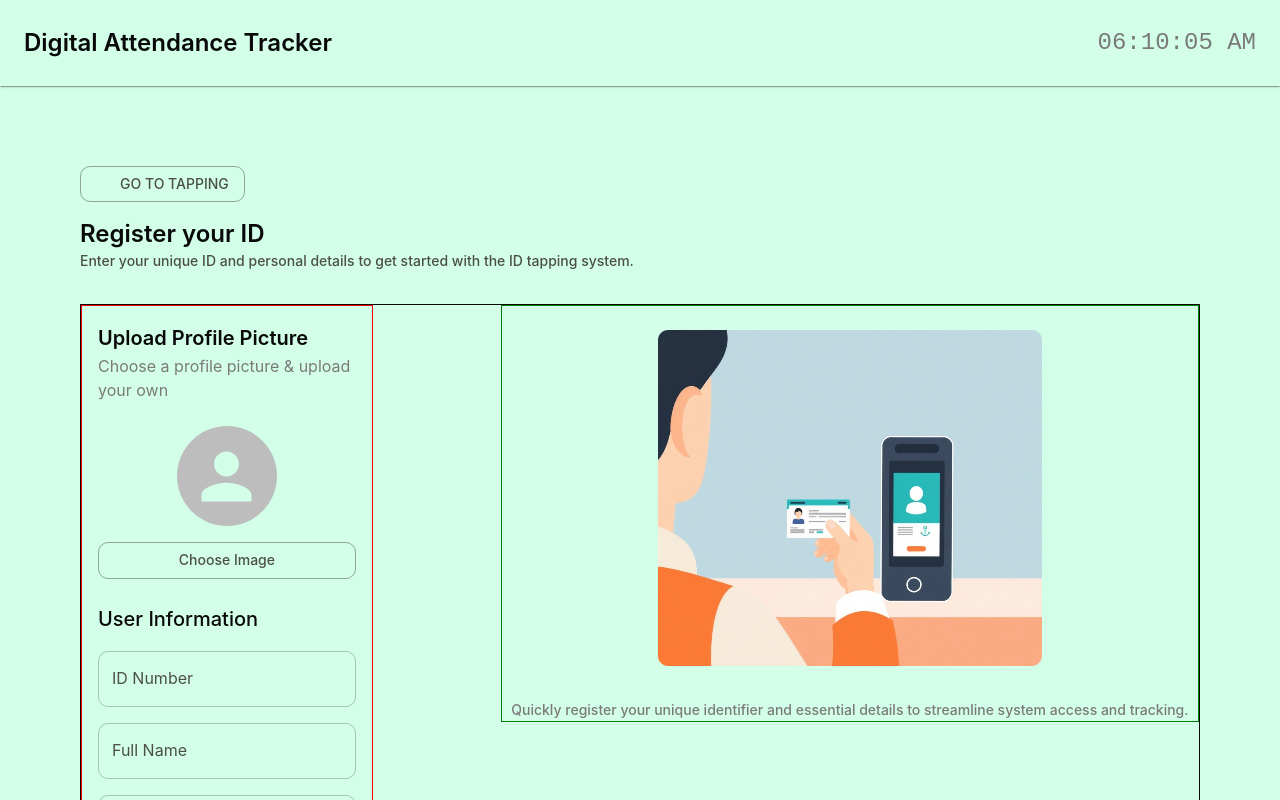
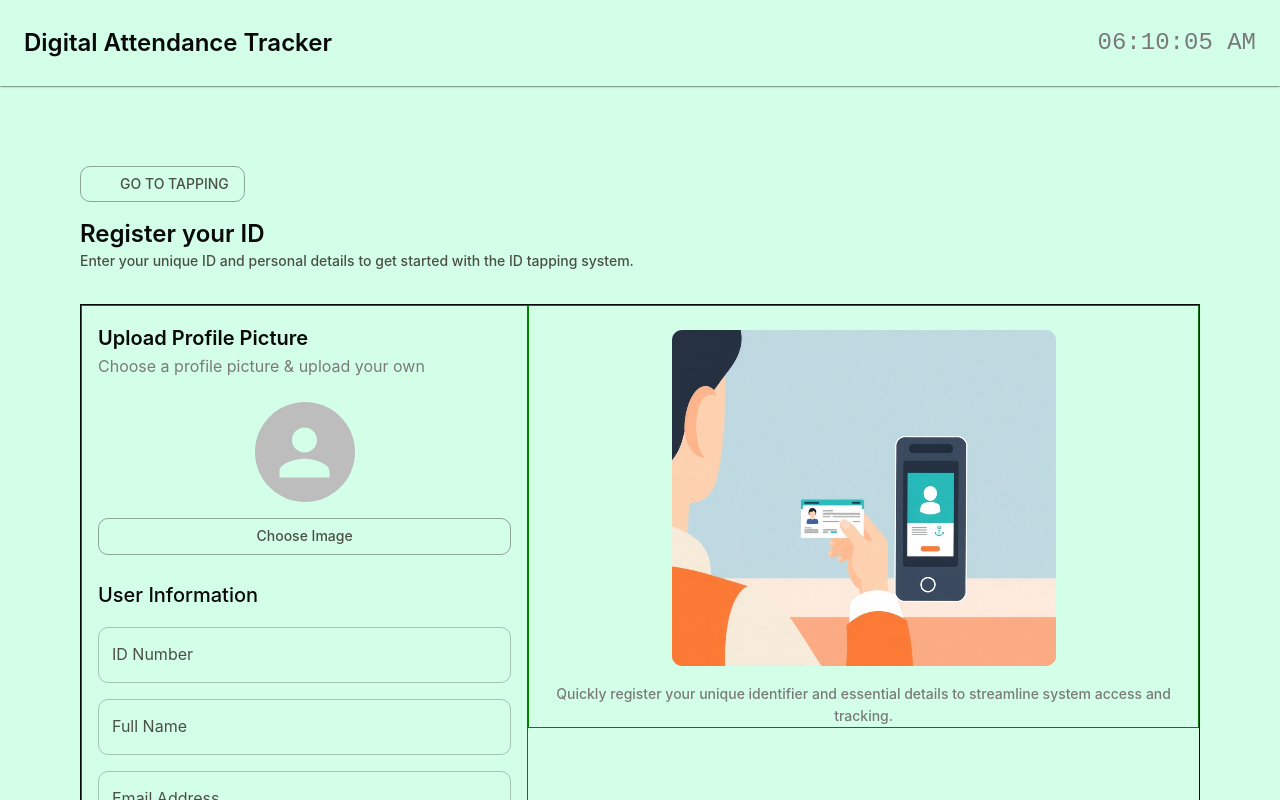
Before and after one commit to esamp001/id_tapping_system, a React (Create React App) app: page /register in a window 1280 px wide. Shown: the top 800 px of the page. Built offline with nearby package versions, Linux system fonts and the light colour scheme; some icons are missing.

Commit message:
Auto commit: 11/3/2025, 9:20:00 AM

```diff
--- a/src/pages/Register.js
+++ b/src/pages/Register.js
@@ -68,7 +68,6 @@ const Register = () => {
                         flexDirection: { xs: 'column', md: 'row' },
                         justifyContent: 'center',
                         alignItems: 'flex-start',
-                        gap: 6,
                         justifyContent: 'flex-start',
                         alignItems: 'flex-start',
                         border: '1px solid'
@@ -81,7 +80,7 @@ const Register = () => {
                             flexDirection: 'column',
                             alignItems: 'flex-start',  // was 'center'
                             justifyContent: 'flex-start', // ensures content starts at the top
-                            width: { xs: '100%', md: '40%' },
+                            width: '40%',
                             gap: 3,
                             border: '1px solid red',
                             p: 2, // optional: adds padding inside
@@ -92,7 +91,7 @@ const Register = () => {
                             <Typography variant="subtitle3">Choose a profile picture & upload your own</Typography>
                         </Box>
 
-                        <Box sx={{ display: 'flex', flexDirection: 'column', justifyContent: 'center', alignItems: 'center', width: '100%', gap :2}}>
+                        <Box sx={{ display: 'flex', flexDirection: 'column', justifyContent: 'center', alignItems: 'center', width: '100%', gap: 2 }}>
                             <Avatar
                                 src={preview}
                                 alt="Avatar Preview"
@@ -172,11 +171,9 @@ const Register = () => {
                             display: 'flex',
                             flexDirection: 'column',
                             alignItems: 'center',
-                            width: '100%',
+                            width: '60%',
                             textAlign: 'center',
-                            gap: 2,
-                            ml: 10,
-                            border: '1px solid green'
+                            border: '1px solid green',
                         }}
                     >
                         <img
@@ -188,6 +185,7 @@ const Register = () => {
                             Quickly register your unique identifier and essential details to streamline system access and tracking.
                         </Typography>
                     </Box>
+
                 </Box>
             </Box>
         </>
```
